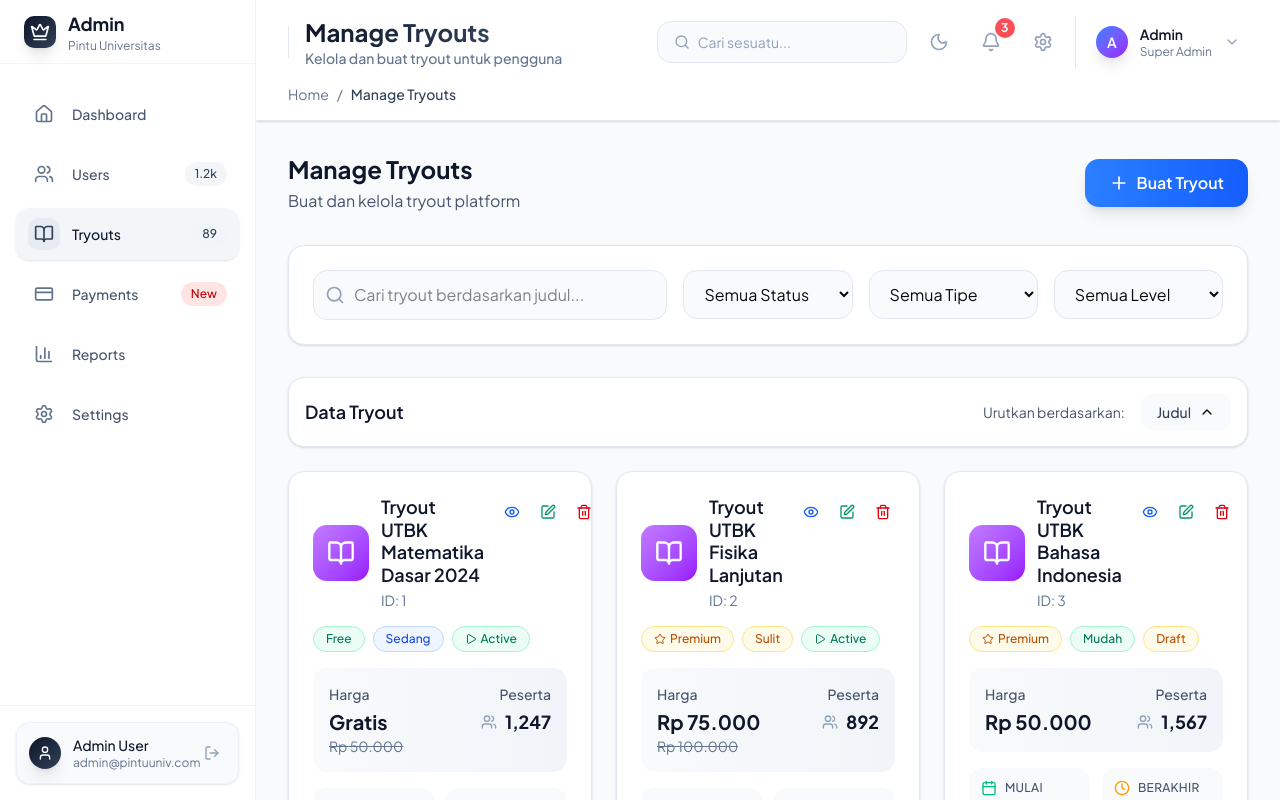
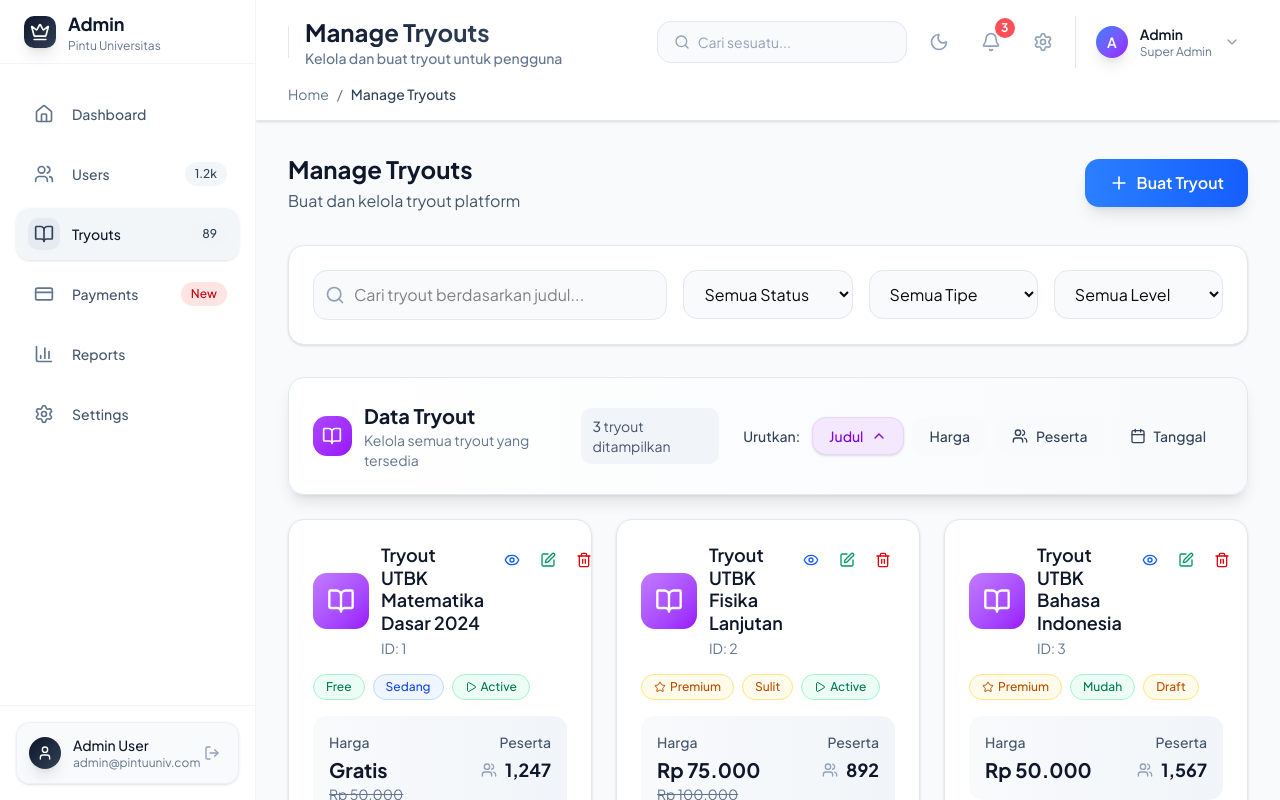
Before and after one commit to akbarryyan/pintuuniv, a Next.js app: page /sys/dashboard/tryouts in a window 1280 px wide. Shown: the top 800 px of the page. Built offline with nearby package versions, Linux system fonts and the light colour scheme.

Commit message:
feat: enhance TryoutsTable with improved sort controls, updated layout, and enhanced user interface; refactor for better readability and user experience

```diff
--- a/src/components/sys/tryouts/TryoutsTable.tsx
+++ b/src/components/sys/tryouts/TryoutsTable.tsx
@@ -204,15 +204,43 @@ export default function TryoutsTable({
       {/* Table Content with Fade Animation */}
       <div className={`transition-all duration-300 ${fadeClass}`}>
         {/* Sort Controls - Desktop */}
-        <div className="hidden lg:flex items-center justify-between mb-6 bg-white rounded-2xl shadow-sm border border-slate-200 p-4">
-          <h3 className="text-lg font-semibold text-slate-900">Data Tryout</h3>
+        <div className="hidden lg:flex items-center justify-between mb-6 bg-gradient-to-r from-white to-slate-50 rounded-2xl shadow-lg border border-slate-200 p-6 backdrop-blur-sm">
           <div className="flex items-center space-x-4">
-            <span className="text-sm text-slate-600">Urutkan berdasarkan:</span>
+            <div className="flex items-center space-x-3">
+              <div className="w-10 h-10 bg-gradient-to-br from-purple-500 to-purple-600 rounded-xl flex items-center justify-center">
+                <BookOpen className="w-5 h-5 text-white" />
+              </div>
+              <div>
+                <h3 className="text-xl font-bold text-slate-900">
+                  Data Tryout
+                </h3>
+                <p className="text-sm text-slate-500">
+                  Kelola semua tryout yang tersedia
+                </p>
+              </div>
+            </div>
+          </div>
+
+          <div className="flex items-center space-x-6">
+            <div className="text-sm text-slate-600 bg-slate-100 px-3 py-2 rounded-lg">
+              <span className="font-medium">{tryouts.length}</span> tryout
+              ditampilkan
+            </div>
+
+            <div className="flex items-center space-x-3">
+              <span className="text-sm font-medium text-slate-700">
+                Urutkan:
+              </span>
+              <div className="flex items-center space-x-2">
                 <button
                   onClick={() => onSort("title")}
-              className="flex items-center space-x-2 px-4 py-2 bg-slate-50 hover:bg-slate-100 rounded-lg transition-colors"
+                  className={`flex items-center space-x-2 px-4 py-2 rounded-xl transition-all duration-300 ${
+                    sortBy === "title"
+                      ? "bg-purple-100 text-purple-700 border border-purple-200 shadow-sm"
+                      : "bg-slate-50 hover:bg-slate-100 text-slate-700 border border-transparent hover:border-slate-200"
+                  }`}
                 >
-              <span className="text-sm font-medium text-slate-700">Judul</span>
+                  <span className="text-sm font-medium">Judul</span>
                   {sortBy === "title" &&
                     (sortOrder === "asc" ? (
                       <ChevronUp className="w-4 h-4" />
@@ -220,6 +248,61 @@ export default function TryoutsTable({
                       <ChevronDown className="w-4 h-4" />
                     ))}
                 </button>
+
+                <button
+                  onClick={() => onSort("price")}
+                  className={`flex items-center space-x-2 px-4 py-2 rounded-xl transition-all duration-300 ${
+                    sortBy === "price"
+                      ? "bg-purple-100 text-purple-700 border border-purple-200 shadow-sm"
+                      : "bg-slate-50 hover:bg-slate-100 text-slate-700 border border-transparent hover:border-slate-200"
+                  }`}
+                >
+                  <span className="text-sm font-medium">Harga</span>
+                  {sortBy === "price" &&
+                    (sortOrder === "asc" ? (
+                      <ChevronUp className="w-4 h-4" />
+                    ) : (
+                      <ChevronDown className="w-4 h-4" />
+                    ))}
+                </button>
+
+                <button
+                  onClick={() => onSort("participants")}
+                  className={`flex items-center space-x-2 px-4 py-2 rounded-xl transition-all duration-300 ${
+                    sortBy === "participants"
+                      ? "bg-purple-100 text-purple-700 border border-purple-200 shadow-sm"
+                      : "bg-slate-50 hover:bg-slate-100 text-slate-700 border border-transparent hover:border-slate-200"
+                  }`}
+                >
+                  <Users className="w-4 h-4" />
+                  <span className="text-sm font-medium">Peserta</span>
+                  {sortBy === "participants" &&
+                    (sortOrder === "asc" ? (
+                      <ChevronUp className="w-4 h-4" />
+                    ) : (
+                      <ChevronDown className="w-4 h-4" />
+                    ))}
+                </button>
+
+                <button
+                  onClick={() => onSort("createdAt")}
+                  className={`flex items-center space-x-2 px-4 py-2 rounded-xl transition-all duration-300 ${
+                    sortBy === "createdAt"
+                      ? "bg-purple-100 text-purple-700 border border-purple-200 shadow-sm"
+                      : "bg-slate-50 hover:bg-slate-100 text-slate-700 border border-transparent hover:border-slate-200"
+                  }`}
+                >
+                  <Calendar className="w-4 h-4" />
+                  <span className="text-sm font-medium">Tanggal</span>
+                  {sortBy === "createdAt" &&
+                    (sortOrder === "asc" ? (
+                      <ChevronUp className="w-4 h-4" />
+                    ) : (
+                      <ChevronDown className="w-4 h-4" />
+                    ))}
+                </button>
+              </div>
+            </div>
           </div>
         </div>
 
```
Lines whose indentation alone changed are shown as unchanged.
